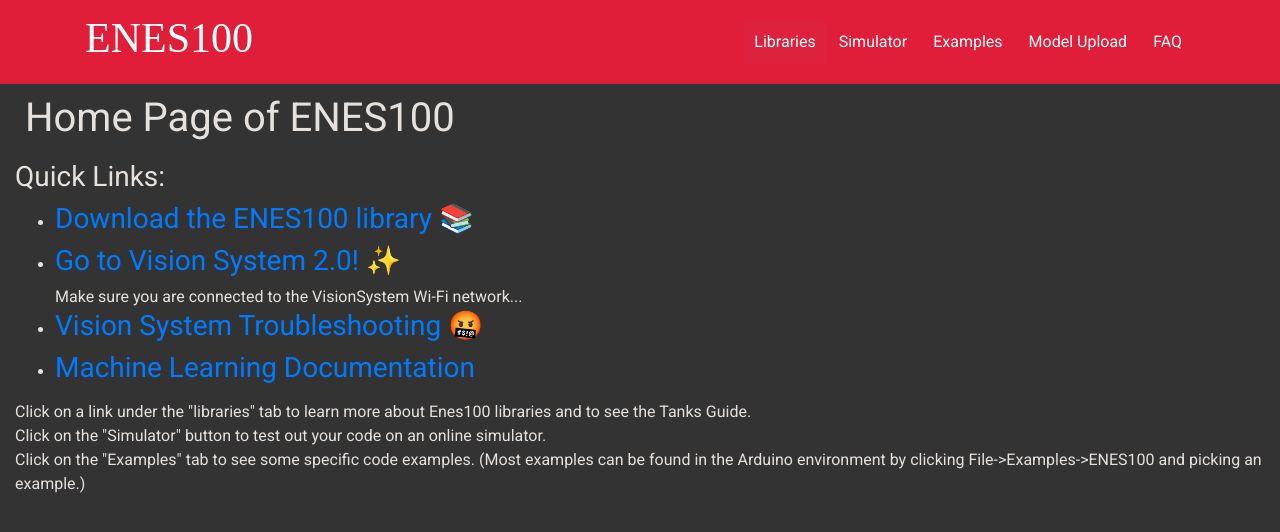
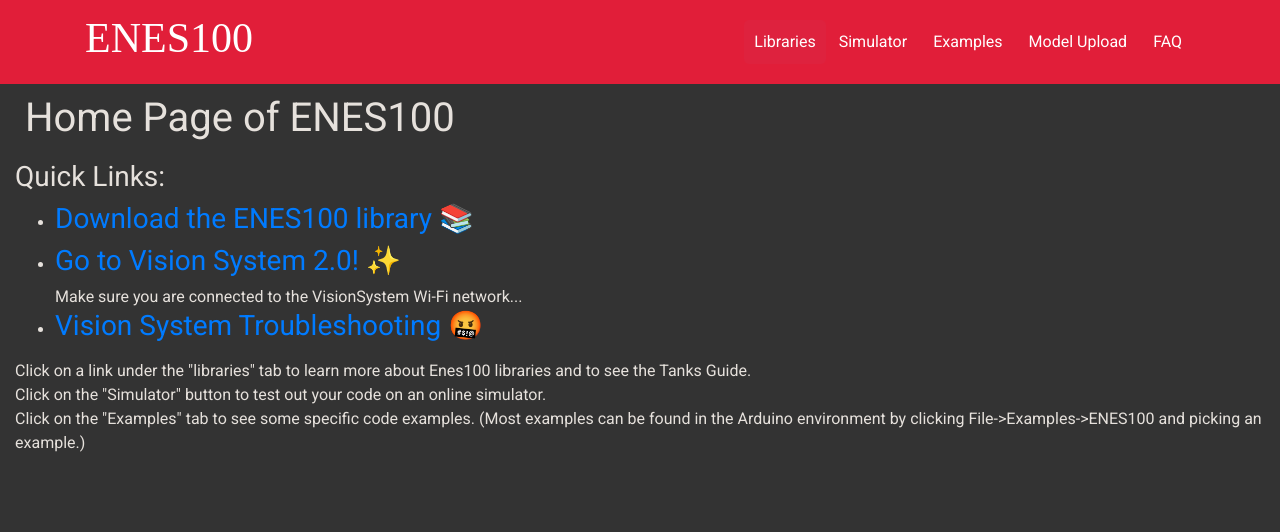
Before and after one commit to umdenes100/VisionSystemRemoteClient, a Jekyll site: the page built from index.html, in a window 1280 px wide. Shown: the top 532 px of the page. Built offline with Jekyll 4.4.1, drawn with Linux system fonts in a browser that asks for light colours; nearby versions of some CDN libraries; some web fonts are replaced.

Commit message:
remove ML documentation link

```diff
--- a/index.html
+++ b/index.html
@@ -26,8 +26,6 @@
         <li><h3><a
                 href="https://docs.google.com/document/d/1hrvkhNof1VFIL7retfn17tdnPCOo5d2WmNKgmRgjyy8/edit?usp=sharing">
             Vision System Troubleshooting 🤬</a></h3></li>
-        <li><h3><a href="https://github.com/umdenes100/ML4ALL/wiki/Documentation">
-            Machine Learning Documentation </a></h3></li>
     </ul>
     <div>Click on a link under the "libraries" tab to learn more about Enes100 libraries and to see the Tanks Guide.</div>
     <div>Click on the "Simulator" button to test out your code on an online simulator.</div>
```
